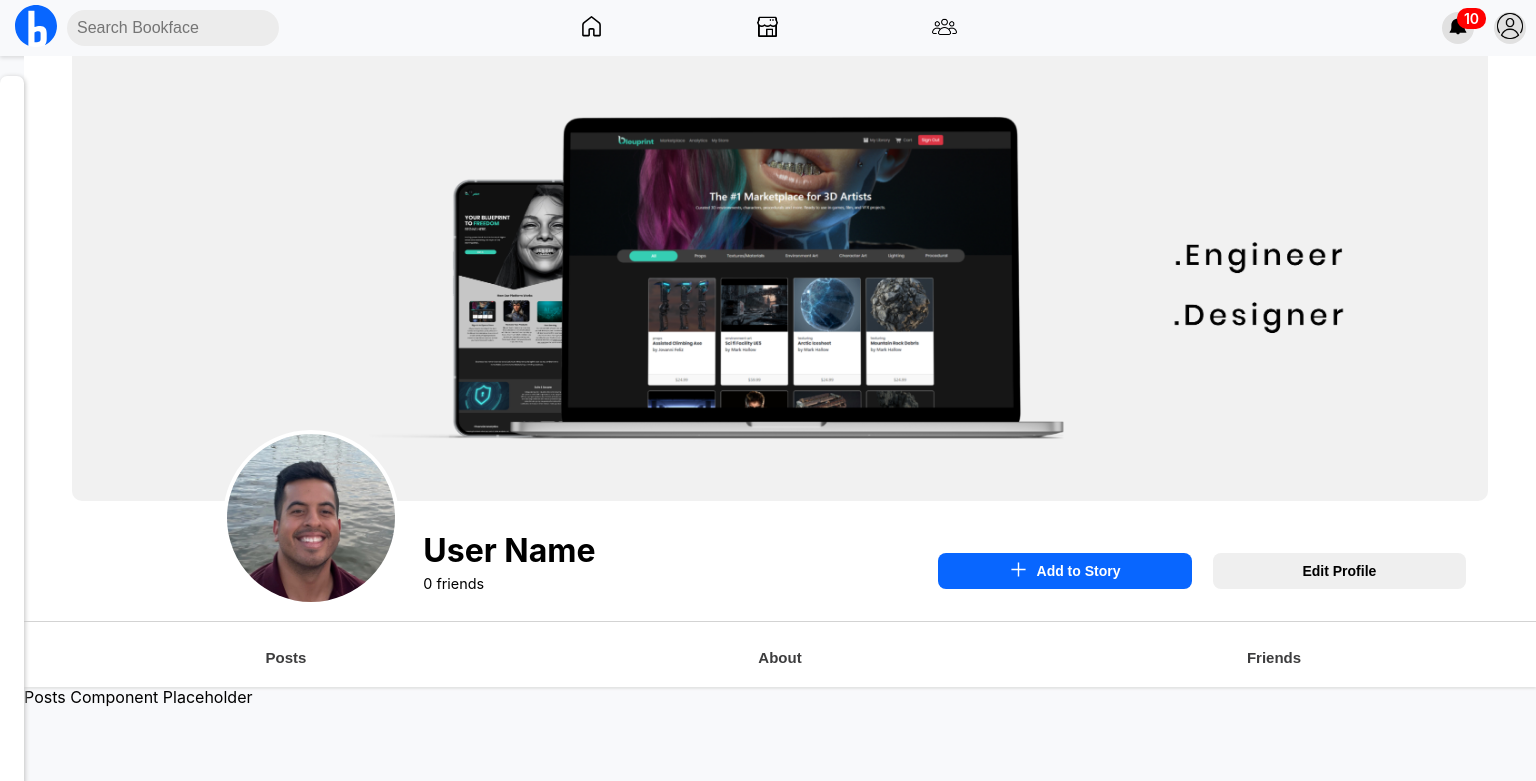
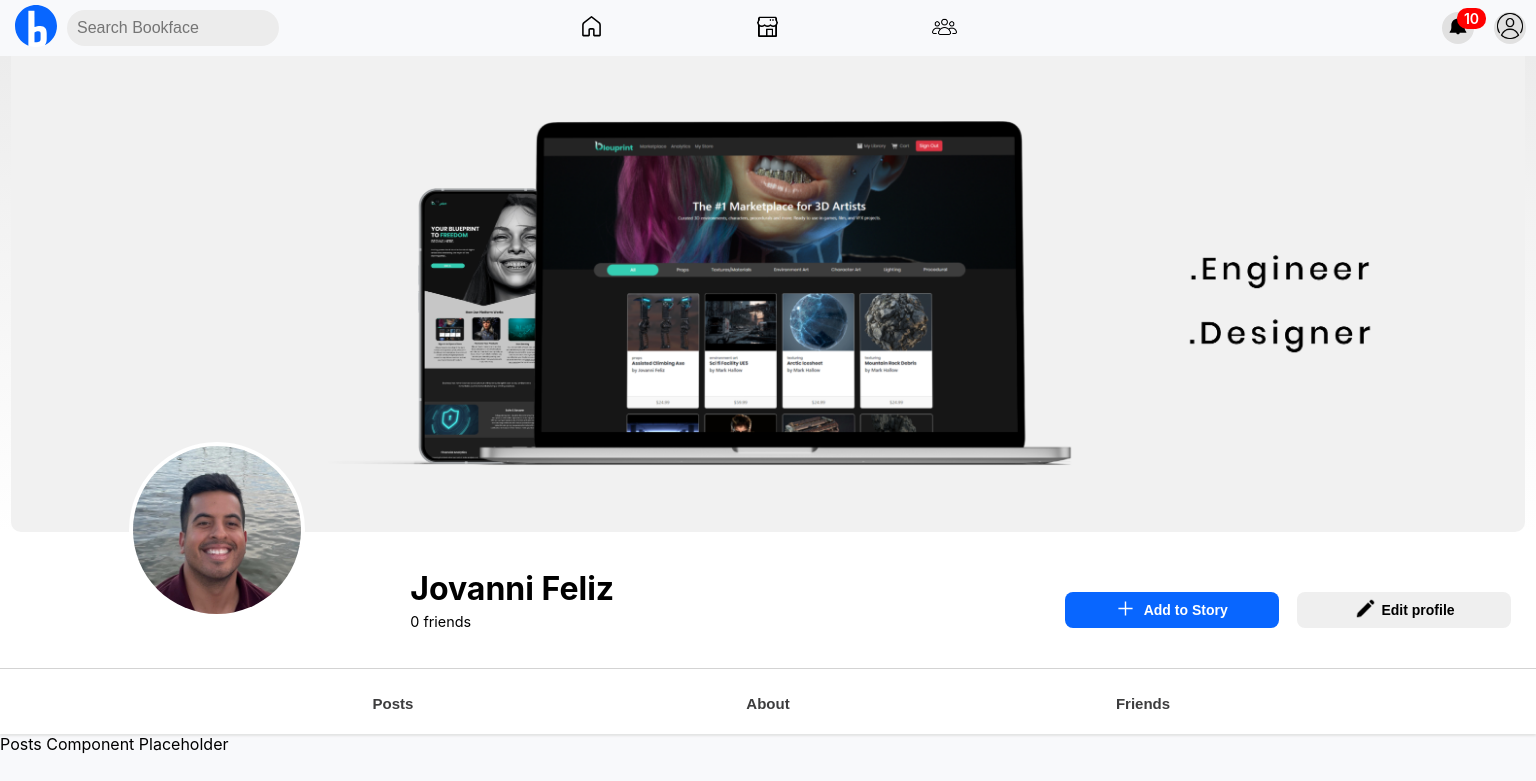
Before and after one commit to Code-Campfire/zenith-masters-8341-client, a React (Create React App) app: page /account in a window 1536 px wide. Shown: the top 781 px of the page. Built offline with nearby package versions, Linux system fonts and the light colour scheme.

Commit message:
Completed Profile UI

```diff
--- a/src/components/account-sub-components/EditProfileBtn.js
+++ b/src/components/account-sub-components/EditProfileBtn.js
@@ -2,7 +2,20 @@
 export default function EditProfileBtn() {
 return (
     <>
-      <button className="action-btn">Edit Profile</button>
+      <button className="action-btn">
+        <picture>
+          <source />
+          <img
+            src="pencil-24.png"
+            alt='pencil'
+            style={{
+              width: '75%',
+              paddingRight: '4px'
+            }}
+          />
+        </picture>
+        Edit profile
+        </button>
     </>
   );
 }
--- a/src/components/account-sub-components/Header.js
+++ b/src/components/account-sub-components/Header.js
@@ -4,10 +4,12 @@ import AddFriendBtn from './AddFriendBtn';
 import AddToStoryBtn from './AddToStoryBtn';
 import EditProfileBtn from './EditProfileBtn';
 import ProfileImage from './ProfileImage';
+import NameTitle from './NameTitle';
 
 export default function Header({ friendListAmount, userObject }) {
   const [currentPosts, setCurrentPosts] = useState([]);
   const [currentComponent, setCurrentComponent] = useState('posts');
+  const [user, setUser] = useState({firstName: 'Jovanni', lastName: 'Feliz'});
 
   let userID = true;
 return (
@@ -27,6 +29,8 @@ return (
                 flexDirection: 'row',
                 alignItems: 'center',
                 width: '100%',
+                height: '100%',
+                maxHeight: '476px',
                 borderBottomRightRadius: '10px',
                 borderBottomLeftRadius: '10px',
               }}
@@ -34,12 +38,13 @@ return (
           </picture>
         </div>
       </div>
+      <div id='main-container'>
         <div id='main'>
           <div className='profile-pic-area'>
             <ProfileImage />
           </div>
           <div className='title-name'>
-          <h1>User Name</h1>
+            <NameTitle fname={user.firstName} lname={user.lastName}/>
             <div className='title-friendAmount'>
               <p>{friendListAmount} friends</p>
             </div>
@@ -51,6 +56,8 @@ return (
             </div>
           </div>
         </div>
+      </div>
+      <div id='links-container'>
         <div id='links'>
           <button id='posts-btn' className='links-btn' onClick={() => {
             setCurrentComponent('posts');
@@ -71,6 +78,7 @@ return (
             document.getElementById('friends-btn').classList.add('clicked');
           }}>Friends</button>
         </div>
+      </div>
       <div id='account-root' />
       <div>
         {
--- /dev/null
+++ b/src/components/account-sub-components/NameTitle.js
@@ -0,0 +1,21 @@
+
+export default function NameTitle({fname, lname}) {
+
+  return(
+    <>
+    {
+      fname.length <= 8 && lname.length <= 8 ? (
+        <>
+        <div className='title-container-shortChar'>
+          <h1>{fname} {lname}</h1>
+        </div>
+        </>
+      ) : (
+      <div className='title-container-longChar'>
+          <h1>{fname} {lname}</h1>
+      </div>
+      )
+    }
+    </>
+  )
+}
--- a/src/styles/account-sub-components/header.css
+++ b/src/styles/account-sub-components/header.css
@@ -37,26 +37,40 @@ h1 {
   border-bottom-right-radius: 10px;
 }
 
+#main-container {
+  grid-area: main;
+  display: flex;
+  flex-direction: row;
+  justify-content: center;
+  align-items: center;
+  width: 100%;
+  height: auto;
+}
+
 #main {
   grid-area: main;
   display: flex;
   flex-direction: column;
-  justify-content: center;
+  justify-content: flex-start;
   align-items: center;
-  height: 222.98px;
+  height: auto;
+  width: 100%;
   padding-left: 16px;
   padding-right: 16px;
   padding-bottom: 16px;
   background-color: var(--component-cards-color);
 }
 .profile-pic-area {
-  position: relative;
-  height: 50%;
+  display: flex;
+  flex-direction: row;
+  justify-content: center;
+  align-items: flex-end;
+  height: 100px;
+  width: 100%;
 }
 #profile-photo {
-  position: absolute;
-  top: -83px;
-  left: -83px;
+  top: 100px;
+  left: 0px;
   right: 0px ;
   background-color: rgb(68, 68, 68);
   height: 168px;
@@ -72,10 +86,23 @@ h1 {
   flex-direction: column;
   justify-content: flex-end;
   align-items: center;
-  width: 210px;
+  width: 100%;
   margin-bottom: 16px;
   padding-left: 16px;
   padding-right: 16px;
+}
+.title-container-shortChar {
+  display: flex;
+  flex-direction: column;
+  flex-wrap: wrap;
+  align-items: center;
+}
+.title-container-longChar {
+  display: flex;
+  flex-direction: column;
+  justify-content: center;
+  align-items: center;
+  width: 100%;
 }
 .title-friendAmount {
   display: flex;
@@ -105,7 +132,7 @@ h1 {
   justify-content: center;
   align-items: center;
   width: 49%;
-  font-size: 16px;
+  font-size: 14px;
   font-weight: 600;
   height: 36px;
   border-radius: 8px;
@@ -205,25 +232,40 @@ h1 {
     border-bottom-right-radius: 10px;
   }
 
+
+  #main-container { /*Wrap this with the gradient*/
+    grid-area: main;
+    display: flex;
+    flex-direction: row;
+    justify-content: center;
+    align-items: center;
+    width: 100%;
+    height: auto;
+  }
+
   #main {
     grid-area: main;
     display: flex;
     flex-direction: column;
-    justify-content: center;
+    justify-content: flex-start;
     align-items: center;
-    height: 222.98px;
+    height: auto;
+    width: 100%;
     padding-left: 16px;
     padding-right: 16px;
     padding-bottom: 16px;
     background-color: var(--component-cards-color);
   }
   .profile-pic-area {
-    position: relative;
-    height: 50%;
+    display: flex;
+    flex-direction: row;
+    justify-content: center;
+    align-items: flex-end;
+    height: 50px;
+    width: 100%;
   }
   #profile-photo {
-    position: absolute;
-    top: -83px;
+    top: 100px;
     left: -83px;
     right: 0px ;
     background-color: rgb(68, 68, 68);
@@ -240,11 +282,26 @@ h1 {
     flex-direction: column;
     justify-content: flex-end;
     align-items: center;
-    width: 210px;
+    width: 100%;
     margin-bottom: 16px;
     padding-left: 16px;
     padding-right: 16px;
   }
+  .title-container-shortChar {
+    display: flex;
+    flex-direction: column;
+    align-items: center;
+    justify-content: center;
+  }
+  .title-container-longChar {
+    display: flex;
+    flex-direction: column;
+    flex-wrap: nowrap;
+    justify-content: center;
+    align-items: center;
+    width: 100%;
+  }
+
   .title-friendAmount {
     display: flex;
     flex-direction: column;
@@ -375,27 +432,43 @@ h1 {
       border-bottom-right-radius: 10px;
     }
 
+    #main-container {
+      grid-area: main;
+      display: flex;
+      flex-direction: row;
+      justify-content: center;
+      align-items: center;
+      width: 100%;
+      height: auto;
+    }
+
     #main {
+      position: relative;
       grid-area: main;
       display: flex;
       flex-direction: column;
-      justify-content: center;
+      justify-content: flex-start;
       align-items: center;
-      height: 222.98px;
+      height: auto;
+      width: 100%;
       padding-left: 16px;
       padding-right: 16px;
       padding-bottom: 16px;
       background-color: var(--component-cards-color);
     }
     .profile-pic-area {
-      position: relative;
-      height: 50%;
+      position: absolute;
+      top: 0px;
+      left: 0px;
+      right: 0px ;
+      display: flex;
+      flex-direction: row;
+      justify-content: center;
+      align-items: center;
+      height: 1px;
+      width: 100%;
     }
     #profile-photo {
-      position: absolute;
-      top: -83px;
-      left: -83px;
-      right: 0px ;
       background-color: rgb(68, 68, 68);
       height: 168px;
       width: 168px;
@@ -403,17 +476,28 @@ h1 {
       border-color: rgb(255, 255, 255);
       border-width: 4px;
       border-style: solid;
-
     }
     .title-name {
       display: flex;
       flex-direction: column;
-      justify-content: flex-end;
       align-items: center;
-      width: 210px;
+      width: 75%;
       margin-bottom: 16px;
       padding-left: 16px;
       padding-right: 16px;
+      margin-top: 12%;
+    }
+    .title-container-shortChar {
+      display:flex;
+      flex-direction: column;
+      align-items: center;
+      justify-content: center;
+    }
+    .title-container-longChar {
+      display: flex;
+      flex-direction: row;
+      justify-content: center;
+      width: 100%;
     }
     .title-friendAmount {
       display: flex;
@@ -547,38 +631,46 @@ h1 {
       align-items: center;
       grid-area: cover;
       width: auto;
-      margin-right: 3em;
-      margin-left: 3em;
       height: auto;
       max-height: 462px;
       border-bottom-left-radius: 10px;
       border-bottom-right-radius: 10px;
     }
 
+    #main-container {
+      position: relative;
+      grid-area: main;
+      display: flex;
+      flex-direction: row;
+      justify-content: center;
+      width: 100%;
+      background-color: var(--component-cards-color);
+    }
     #main {
-      grid-area: main;
+      position: relative;
       display: flex;
       flex-direction: row;
       justify-content: flex-end;
       align-items: center;
-      width: auto;
-      height: 7.5em;
-      padding-left: 16px;
-      padding-right: 70px;
+      width: 100%;
+      max-width: 1500px;
+      height: 8.5em;
+      padding-left: 25px;
+      padding-right: 25px;
       background-color: var(--component-cards-color);
     }
     .profile-pic-area {
+      position: absolute;
+      top: 0px;
       display: flex;
       flex-direction: row;
-      justify-content: center;
-      position: relative;
-      height: 10%;
+      justify-content: flex-start;
+      align-items: center;
+      height: 1px;
+      width: 90%;
+      margin-left: 3em;
     }
     #profile-photo {
-      position: absolute;
-      top: -125px;
-      left: -200px;
-      right: 0px ;
       background-color: rgb(68, 68, 68);
       height: 168px;
       width: 168px;
@@ -586,15 +678,29 @@ h1 {
       border-color: rgb(255, 255, 255);
       border-width: 4px;
       border-style: solid;
-
     }
     .title-name {
       display: flex;
       flex-direction: column;
       justify-content: center;
       align-items: flex-start;
-      width: 30%;
+      width: 35%;
       padding-right: 16px;
+    }
+    .title-container-shortChar {
+      display: flex;
+      flex-direction: row;
+      flex-wrap: wrap;
+      justify-content: space-between;
+      width: auto;
+    }
+    .title-container-longChar {
+      display: flex;
+      flex-direction: column;
+      flex-wrap: nowrap;
+      justify-content: center;
+      align-items: center;
+      width: 75%;
     }
     .title-friendAmount {
       display: flex;
@@ -608,7 +714,7 @@ h1 {
       flex-direction: column;
       justify-content: flex-end;
       align-items: flex-end;
-      width: 37%;
+      width: 35%;
 
     }
     .action-btn-container {
@@ -700,8 +806,11 @@ h1 {
     }
   }
 
-  @media screen and (min-width: 1025px) and (max-width: 3840px)  {
+  @media screen and (min-width: 1025px) and (max-width: 1520px)  {
     #header {
+      display: flex;
+      justify-content: center;
+      align-items: center;
       display: grid;
       grid-template-rows: .6fr 1fr .3fr;
       grid-template-areas:
@@ -712,12 +821,13 @@ h1 {
     }
     #coverBackgroundContainer {
       display: flex;
-      flex-direction: row;
+      flex-direction: column;
       justify-content: center;
       align-items: center;
-      width: 100%;
+      object-fit: contain;
       height: auto;
-      background-color: var(--component-cards-color);
+      max-height: fit-content;
+      background: radial-gradient(1150px circle at 50% -100%, rgb(0, 0, 0), transparent 100px), linear-gradient(to top, var(--component-cards-color), rgb(236, 236, 236));
     }
 
     #coverBackground {
@@ -725,40 +835,49 @@ h1 {
       flex-direction: row;
       justify-content: center;
       align-items: center;
-      grid-area: cover;
+      grid-area: contain;
       width: auto;
-      margin-right: 3em;
-      margin-left: 3em;
       height: auto;
       max-height: 462px;
       border-bottom-left-radius: 10px;
       border-bottom-right-radius: 10px;
+      background-color: aqua;
     }
 
+    #main-container {
+      position: relative;
+      grid-area: main;
+      display: flex;
+      flex-direction: row;
+      justify-content: center;
+      width: 100%;
+      background-color: var(--component-cards-color);
+    }
     #main {
-      grid-area: main;
+      position: relative;
       display: flex;
       flex-direction: row;
       justify-content: flex-end;
       align-items: center;
-      width: auto;
-      height: 7.5em;
-      padding-left: 16px;
-      padding-right: 70px;
+      width: 100%;
+      max-width: 1500px;
+      height: 8.5em;
+      padding-left: 25px;
+      padding-right: 25px;
       background-color: var(--component-cards-color);
     }
     .profile-pic-area {
+      position: absolute;
+      top: 0px;
       display: flex;
       flex-direction: row;
-      justify-content: center;
-      position: relative;
-      height: 10%;
+      justify-content: flex-start;
+      align-items: center;
+      height: 1px;
+      width: 90%;
+      margin-left: 3em;
     }
     #profile-photo {
-      position: absolute;
-      top: -125px;
-      left: -200px;
-      right: 0px ;
       background-color: rgb(68, 68, 68);
       height: 168px;
       width: 168px;
@@ -766,15 +885,29 @@ h1 {
       border-color: rgb(255, 255, 255);
       border-width: 4px;
       border-style: solid;
-
     }
     .title-name {
       display: flex;
       flex-direction: column;
       justify-content: center;
       align-items: flex-start;
-      min-width: 35%;
+      width: 43%;
       padding-right: 16px;
+    }
+    .title-container-shortChar {
+      display: flex;
+      flex-direction: row;
+      flex-wrap: wrap;
+      justify-content: space-between;
+      width: auto;
+    }
+    .title-container-longChar {
+      display: flex;
+      flex-direction: column;
+      flex-wrap: nowrap;
+      justify-content: center;
+      align-items: flex-start;
+      width: 100%;
     }
     .title-friendAmount {
       display: flex;
@@ -788,7 +921,7 @@ h1 {
       flex-direction: column;
       justify-content: flex-end;
       align-items: flex-end;
-      width: 37%;
+      width: 30%;
 
     }
     .action-btn-container {
@@ -878,4 +1011,225 @@ h1 {
       border-bottom-color: var(--logo-color);
       color: var(--logo-color);
     }
+
+
   }
+
+  @media screen and (min-width: 1521px) and (max-width: 3840px)  {
+    #header {
+      display: flex;
+      justify-content: center;
+      align-items: center;
+      display: grid;
+      grid-template-rows: .6fr 1fr .3fr;
+      grid-template-areas:
+      'cover'
+      'main'
+      'links';
+      height: 4%;
+    }
+    #coverBackgroundContainer {
+      display: flex;
+      flex-direction: column;
+      justify-content: center;
+      align-items: center;
+      object-fit: contain;
+      height: auto;
+      max-height: fit-content;
+      background: radial-gradient(1150px circle at 50% -100%, rgb(0, 0, 0), transparent 100px), linear-gradient(to top, var(--component-cards-color), rgb(236, 236, 236));
+    }
+
+    #coverBackground {
+      display: flex;
+      flex-direction: row;
+      justify-content: center;
+      align-items: center;
+      grid-area: contain;
+      width: 100vw;
+      margin-right: 10%;
+      margin-left: 10%;
+      max-height: 476px;
+      border-bottom-left-radius: 10px;
+      border-bottom-right-radius: 10px;
+    }
+    #main-container {
+      position: relative;
+      grid-area: main;
+      display: flex;
+      flex-direction: row;
+      justify-content: center;
+      width: 100%;
+      background-color: var(--component-cards-color);
+    }
+    #main {
+      position: relative;
+      display: flex;
+      flex-direction: row;
+      justify-content: flex-end;
+      align-items: center;
+      width: 100%;
+      max-width: 1500px;
+      height: 8.5em;
+      padding-left: 25px;
+      padding-right: 25px;
+      background-color: var(--component-cards-color);
+    }
+    .profile-pic-area {
+      position: absolute;
+      top: 0px;
+      display: flex;
+      flex-direction: row;
+      justify-content: flex-start;
+      align-items: center;
+      height: 1px;
+      width: 90%;
+      margin-left: 3em;
+    }
+    #profile-photo {
+      background-color: rgb(68, 68, 68);
+      height: 168px;
+      width: 168px;
+      border-radius: 100px;
+      border-color: rgb(255, 255, 255);
+      border-width: 4px;
+      border-style: solid;
+    }
+    .title-name {
+      display: flex;
+      flex-direction: column;
+      justify-content: center;
+      align-items: flex-start;
+      width: 43%;
+      padding-right: 16px;
+    }
+    .title-container-shortChar {
+      display: flex;
+      flex-direction: row;
+      flex-wrap: wrap;
+      justify-content: space-between;
+      width: auto;
+    }
+    .title-container-longChar {
+      display: flex;
+      flex-direction: column;
+      flex-wrap: nowrap;
+      justify-content: center;
+      align-items: flex-start;
+      width: 100%;
+    }
+    .title-friendAmount {
+      display: flex;
+      flex-direction: column;
+      align-items: flex-start;
+      font-size: .9rem;
+      padding-top: 5px;
+    }
+    .action-btn-area {
+      display: flex;
+      flex-direction: column;
+      justify-content: flex-end;
+      align-items: flex-end;
+      width: 30%;
+
+    }
+    .action-btn-container {
+      display: flex;
+      flex-direction: row;
+      justify-content: space-between;
+      width: 100%;
+      margin-top: 20px;
+    }
+    .action-btn {
+      display: flex;
+      flex-direction: row;
+      justify-content: center;
+      align-items: center;
+      width: 48%;
+      font-size: 14px;
+      font-weight: 600;
+      height: 36px;
+      border-radius: 8px;
+      border-color: transparent;
+    }
+    .action-btn:hover {
+      background-color: var(--hover-effect-color);
+    }
+
+    #links-container {
+      grid-area: links;
+      display: flex;
+      flex-direction: row;
+      justify-content: center;
+      align-items: center;
+      height: 60px;
+      width: 100%;
+      background-color: var(--component-cards-color);
+      box-shadow: 0px 2px 2px rgb(228, 228, 228);
+      padding-top: 5px;
+      border-top-style: solid;
+      border-top-width: 1px;
+      border-top-color: rgb(211, 211, 211);
+    }
+
+    #links {
+      display: flex;
+      flex-direction: row;
+      justify-content: center;
+      align-items: space-around;
+      height: 60px;
+      width: 1500px;
+    }
+
+    #posts-btn {
+      font-weight: 600;
+      font-size: 15px;
+      color: var(--font-color);
+      width: 25%;
+      height: 100%;
+      border-width: 3px;
+      margin-left: 15px;
+      background-color: var(--component-cards-color);
+      border-color: transparent;
+    }
+    #posts-btn.clicked {
+      border-bottom-color: var(--logo-color);
+      border-style: solid;
+      border-radius: 4px;
+      color: var(--logo-color);
+    }
+    #about-btn {
+      font-weight: 600;
+      font-size: 15px;
+      color: var(--font-color);
+      width: 25%;
+      height: 100%;
+      border-width: 3px;
+      background-color: var(--component-cards-color);
+      border-color: transparent;
+    }
+    #about-btn.clicked {
+      border-style: solid;
+      border-radius: 4px;
+      border-bottom-color: var(--logo-color);
+      color: var(--logo-color);
+    }
+    #friends-btn {
+      font-weight: 600;
+      font-size: 15px;
+      color: var(--font-color);
+      width: 25%;
+      height: 100%;
+      border-width: 3px;
+      margin-right: 15px;
+      background-color: var(--component-cards-color);
+      border-color: transparent;
+    }
+    #friends-btn.clicked {
+      border-style: solid;
+      border-radius: 4px;
+      border-bottom-color: var(--logo-color);
+      color: var(--logo-color);
+    }
+
+
+  }
```
Also changed, not shown: public/pencil-24.png (added). Lines whose indentation alone changed are shown as unchanged.
